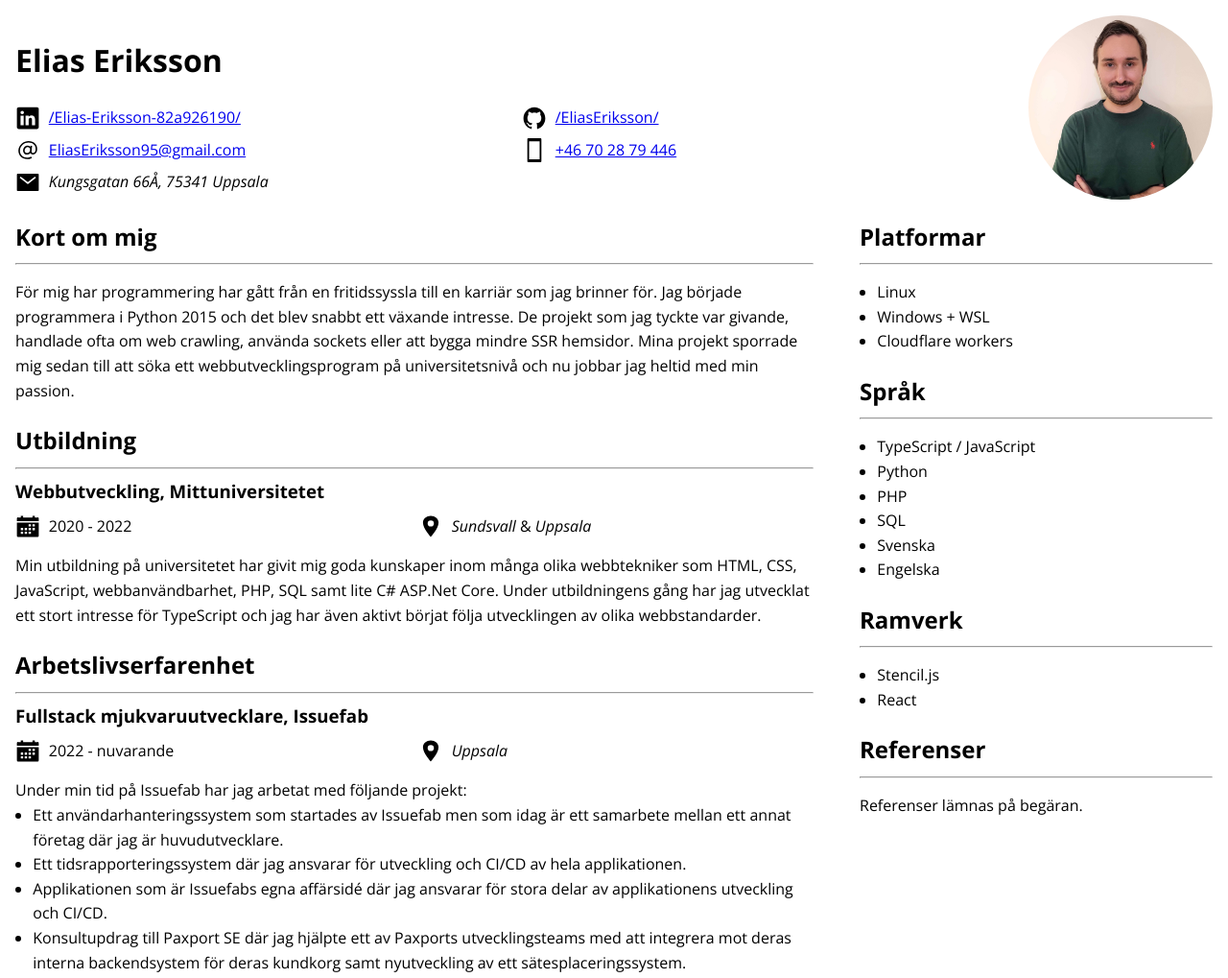
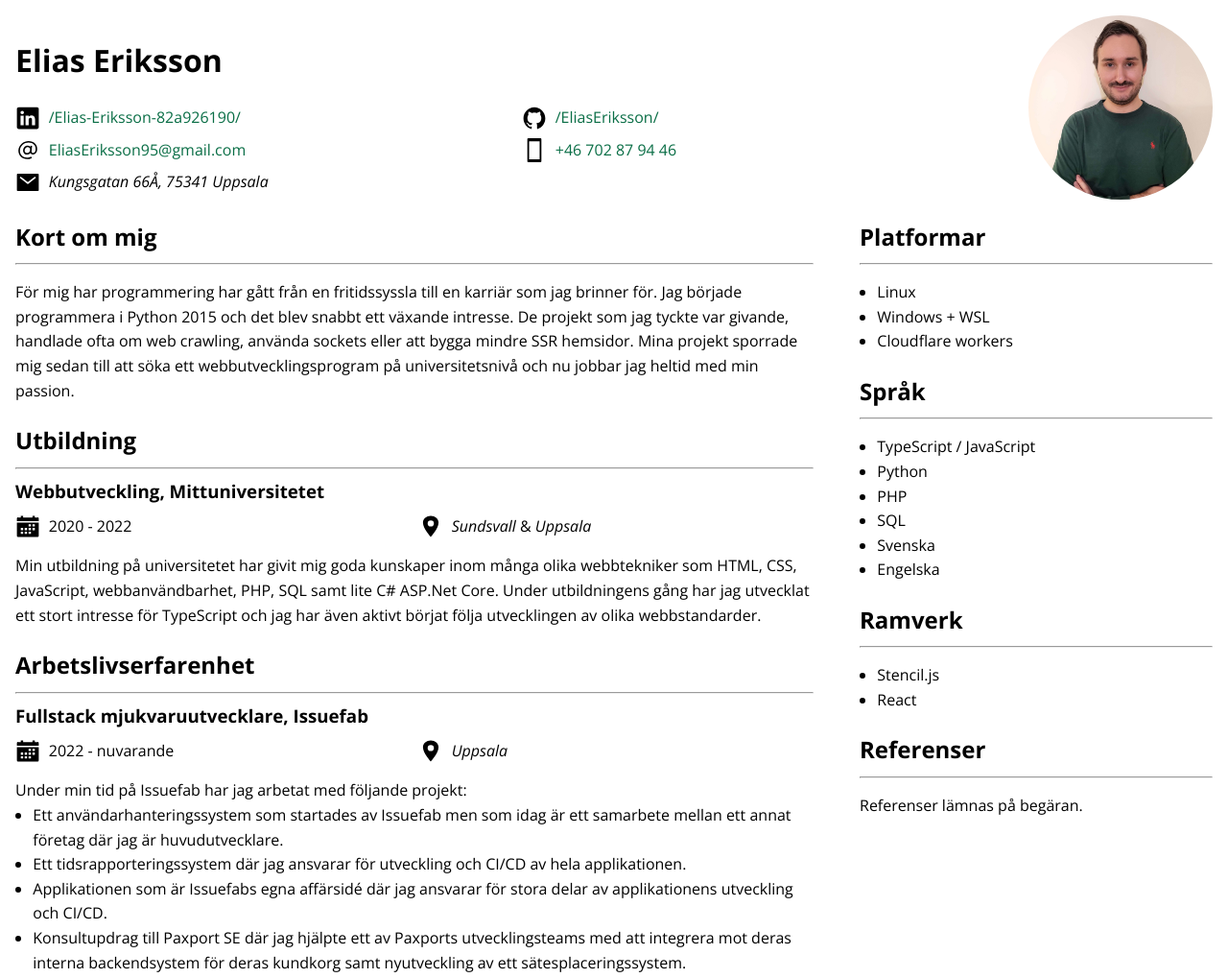
Before and after one commit to madeleinegobl/cv, a plain HTML site: page index.html in a window 1280 px wide. Shown: the top 1019 px of the page at 96% size. Drawn offline with nearby package versions, Linux system fonts and the light colour scheme.

Commit message:
formatting and links

```diff
--- a/css/index.css
+++ b/css/index.css
@@ -15,11 +15,12 @@ body {
 ul {
     padding-left: 2ch;
 }
+
 :is(h1, h2, h3, h4, h5, h6):has(+hr) {
     margin-bottom: 0;
 }
 
-hr+ :is(h1, h2, h3, h4, h5, h6) {
+hr+:is(h1, h2, h3, h4, h5, h6) {
     margin-top: 0.25em;
     margin-bottom: 0.5em;
 }
@@ -28,6 +29,22 @@ picture,
 img {
     display: block;
     max-width: 100%;
+}
+
+a {
+    text-decoration: none;
+    --color: rgb(10, 110, 70);
+    color: var(--color);
+
+    &:visited {
+        color: var(--color);
+    }
+
+    &:hover {
+        color: blue;
+        color: color-mix(in oklab, white 40%, var(--color));
+        text-decoration: underline;
+    }
 }
 
 /* utility */
@@ -182,10 +199,6 @@ img {
         --line-height: 1.5;
     }
 
-    .header-picture {
-        /* --size: 9em; */
-    }
-
     p {
         margin-top: 0.5em;
         margin-bottom: 0.5em;
--- a/index.html
+++ b/index.html
@@ -44,7 +44,7 @@
                             <picture>
                                 <img src="./media/icons/phone.svg" alt="Phone icon">
                             </picture>
-                            <a href="tel:+46702879446">+46 70 28 79 446</a>
+                            <a href="tel:+46702879446">+46 702 87 94 46</a>
                         </li>
                         <li class="contact tag">
                             <picture>
```
